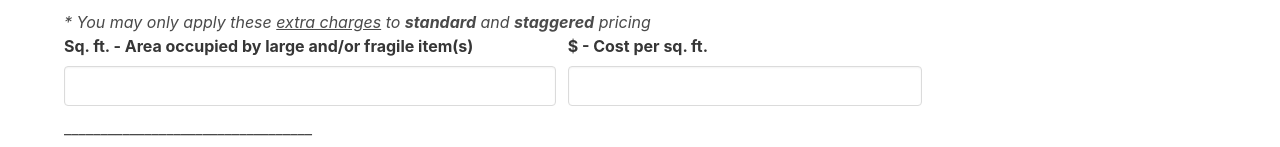
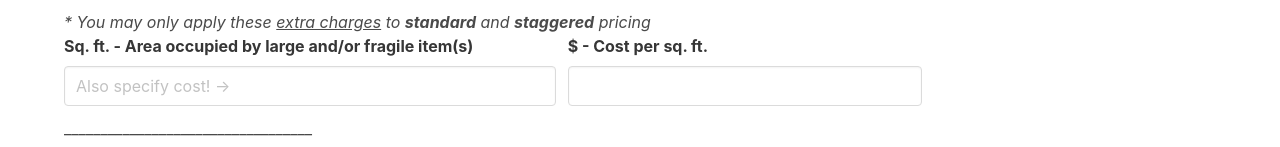
Before and after one commit to refayathaque/bxfy9pgue5fcs9yd, a React (Create React App) app: page / in a window 1280 px wide. Shown: the part 805-952 px from the top of the page. Built offline with nearby package versions, Linux system fonts and the light colour scheme.

Commit message:
2121 Dec 1 2019

```diff
--- a/src/Input.js
+++ b/src/Input.js
@@ -218,7 +218,7 @@ const Input = ({ postCustomPricing, postCustomPricingReducer }) => {
         <div className="field is-grouped">
           <div className="control is-expanded">
             <label className="label">Sq. ft. - Area occupied by large and/or fragile item(s)</label>
-            <input className={sqFtValid ? 'input' : 'input is-danger'} type="text" name="" value={sqFt} onChange={event => handleSqFt(event.target.value)} />
+            <input className={sqFtValid ? 'input' : 'input is-danger'} type="text" placeholder="Also specify cost! ->" name="" value={sqFt} onChange={event => handleSqFt(event.target.value)} />
             {sqFtValid ? <React.Fragment></React.Fragment> : <p className="help is-danger">Must be a valid number and an amount less than 1,000</p>}
           </div>
 
```
